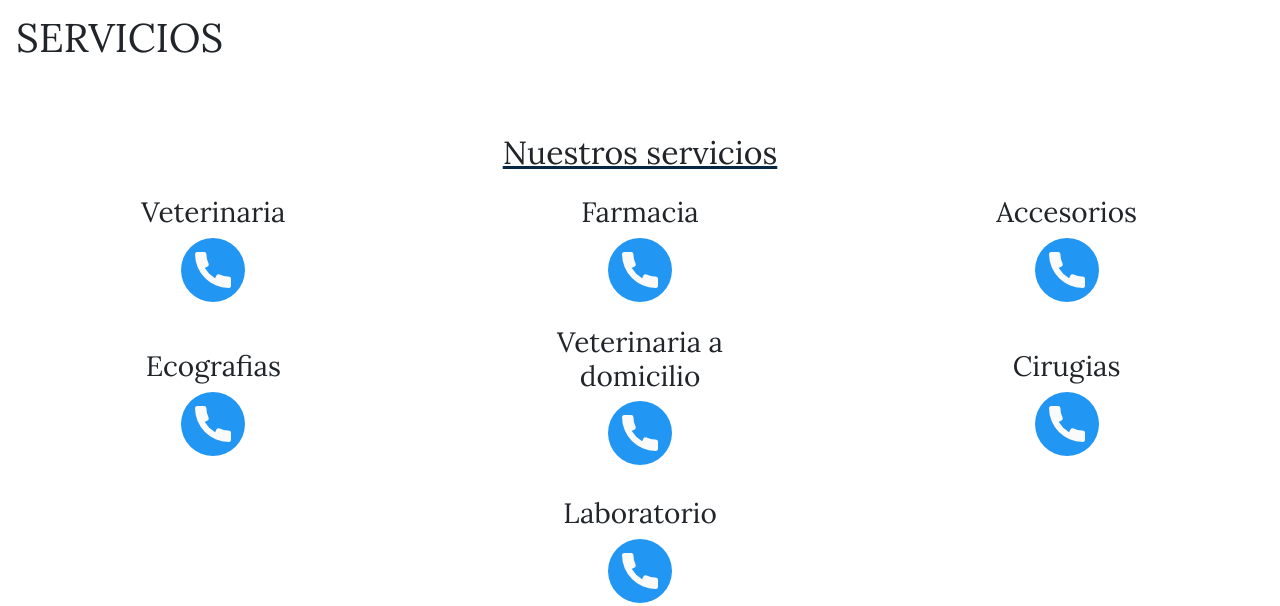
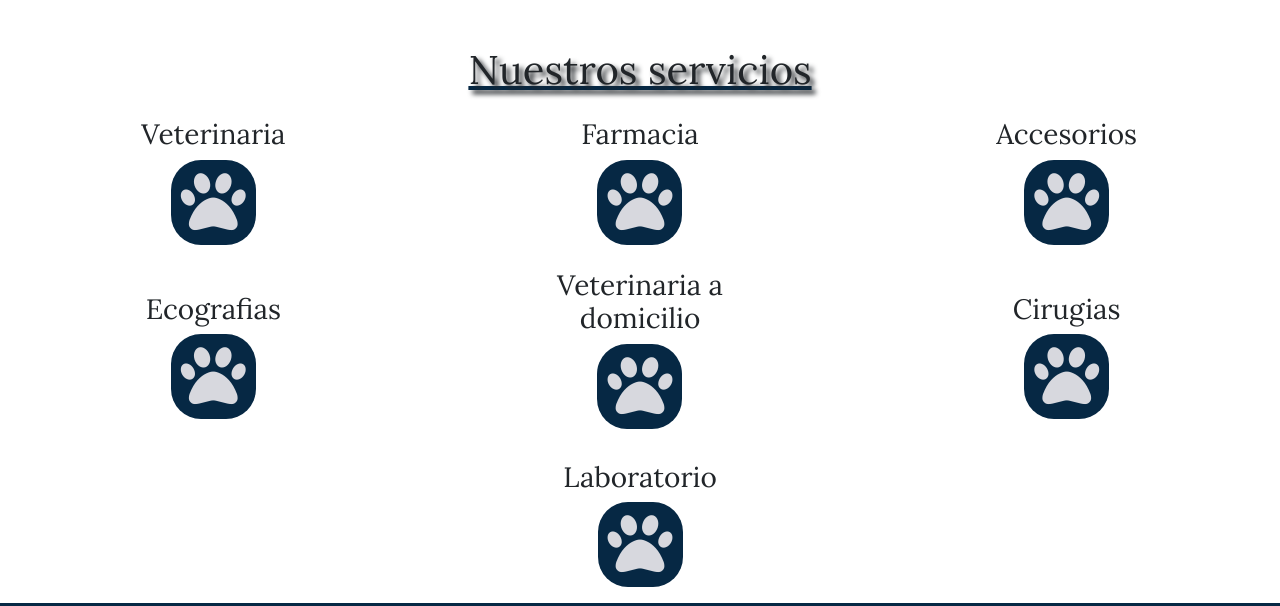
Before and after one commit to Elias318/Preentrega3_Olivencia, a website: page pages/servicios.html in a window 1280 px wide. Shown: the part 395-1001 px from the top of the page. Drawn offline with nearby package versions, Linux system fonts and the light colour scheme.

Commit message:
Añadi iconos en la seccion servicios

```diff
--- a/pages/servicios.html
+++ b/pages/servicios.html
@@ -4,6 +4,8 @@
     <meta charset="UTF-8">
     <meta http-equiv="X-UA-Compatible" content="IE=edge">
     <meta name="viewport" content="width=device-width, initial-scale=1.0">
+    <!-- FONST AWESOME -->
+    <link rel="stylesheet" href="https://kit.fontawesome.com/767e380065.css" crossorigin="anonymous">
      <!-- GOOGLE FONTS -->
     <link rel="preconnect" href="https://fonts.googleapis.com">
     <link href="https://fonts.googleapis.com/css2?family=Lora&display=swap" rel="stylesheet">
@@ -14,6 +16,8 @@
      <!-- CSS -->
      <link rel="stylesheet" href="../css/style.css">
     <title>Servicios</title>
+    <!-- ICONOS BOOSTRAP -->
+    <link rel="stylesheet" href="https://cdn.jsdelivr.net/npm/bootstrap-icons@1.10.3/font/bootstrap-icons.css">
 </head>
 <body>
 
@@ -54,15 +58,13 @@
   <header class="row">
     <img class="p-0" src="../images/banner-web--mascota.png" class="img-fluid" alt="Banner de veterinaria">
 
-    <div class="m-3" >
-        <h1>SERVICIOS</h1>
-    </div>
+
 
   </header>
 
   <main>
     <div class="subtitulo-servicios mt-5">
-      <h2 class=" text-center">Nuestros servicios</h2>
+      <h2 class=" text-center sombra fs-1">Nuestros servicios</h2>
     </div>
 
 
@@ -71,37 +73,37 @@
         <div class=" d-flex justify-content-around mt-4">
           <div class="div-servicios">
             <h3 class=>Veterinaria</h3>
-            <img src="../images/telefono (2).png" alt="icono veterinaria a domicilio">
+            <i class="fa-solid fa-paw"></i>
           </div>
           <div class="div-servicios">
             <h3 class=>Farmacia</h3>
-            <img src="../images/telefono (2).png" alt="icono farmacia">
+            <i class="fa-solid fa-paw"></i>
           </div>
           <div class="div-servicios">
             <h3 class=>Accesorios</h3>
-            <img src="../images/telefono (2).png" alt="icono accesorios">
+            <i class="fa-solid fa-paw"></i>
           </div>
         </div>
 
         <div class="  d-flex justify-content-around mt-4 ">
           <div class="div-servicios pt-4">
             <h3 class=>Ecografias</h3>
-            <img src="../images/telefono (2).png" alt="ecografias con turno">
+            <i class="fa-solid fa-paw"></i>
           </div>
           <div class="div-servicios">
             <h3>Veterinaria a domicilio</h3>
-            <img src="../images/telefono (2).png" alt="icono veterinaria a domicilio">
+            <i class="fa-solid fa-paw"></i>
           </div>
           <div class="div-servicios pt-4">
             <h3 class=>Cirugias</h3>
-            <img src="../images/telefono (2).png" alt="icono cirugias con turno">
+            <i class="fa-solid fa-paw"></i>
           </div>
         </div>
 
           <div class="d-flex justify-content-around pt-2 mb-3 mt-4">
             <div class="div-servicios">
               <h3 class=>Laboratorio</h3>
-              <img src="../images/telefono (2).png" alt="icono laboratorio">
+              <i class="fa-solid fa-paw"></i>
             </div>
 
           </div>
@@ -183,5 +185,6 @@
      <script>
        AOS.init();
      </script>
+      <script src="https://kit.fontawesome.com/767e380065.js" crossorigin="anonymous"></script>
 </body>
 </html>
--- a/scss/layout/_main.scss
+++ b/scss/layout/_main.scss
@@ -1,4 +1,9 @@
 @import "../Utilidades/variables";
+
+.sombra{
+    text-shadow: 4px 4px 5px ;
+
+}
 
 @media only screen and (min-width:767px){
     body{
--- a/scss/paginas/index-base/_main.scss
+++ b/scss/paginas/index-base/_main.scss
@@ -24,6 +24,8 @@
 
 
 
+
+
 //ANIMACIONES
 
 .card{
--- a/scss/paginas/servicios-base/_main.scss
+++ b/scss/paginas/servicios-base/_main.scss
@@ -6,3 +6,11 @@
     width: 200px;
 
 }
+
+.fa-solid{
+    padding: 10px;
+    font-size: 65px;
+    color: map-get($paleta-colores , secundario );
+    background-color: map-get($paleta-colores, principal );
+    border-radius: 30px;
+}
```
Also changed, not shown: index.html (+1 -1 lines), css/style.css.
